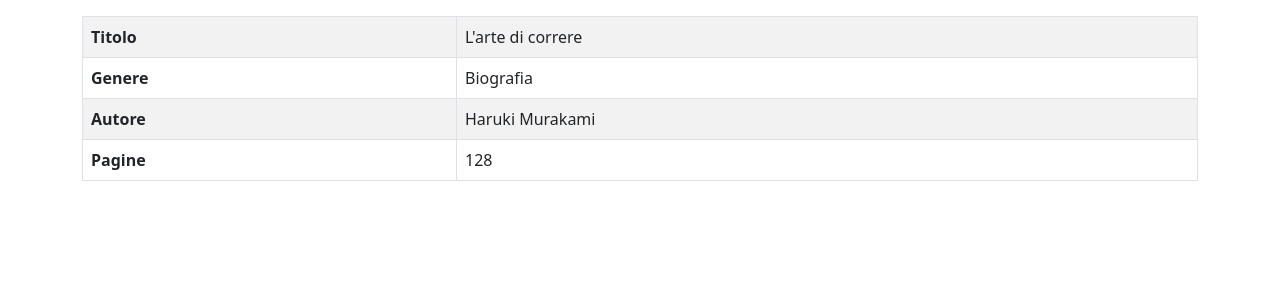
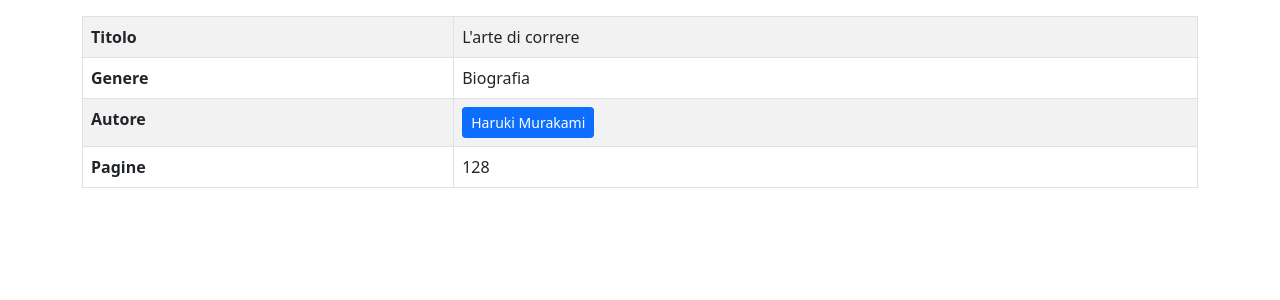
Before and after one commit to e-bertuzzi/django-books, a Django app: page /home/book/1 in a window 1280 px wide. Shown: the part 24-324 px from the top of the page. Run offline with Django 4.2, Linux system fonts and the light colour scheme; data comes from the database, SQL or seed files in the repository.

Commit message:
added button for authors in book.html

```diff
--- a/appbooks/templates/book.html
+++ b/appbooks/templates/book.html
@@ -34,7 +34,7 @@
                     </tr>
                     <tr>
                         <th scope="row">Autore</th>
-                        <td scope="row">{{reading.book.autore}}</th>
+                        <td scope="row"><a class="btn btn-primary btn-sm" href="https://it.wikipedia.org/wiki/{{reading.book.autore}}" target="_blank" role="button">{{reading.book.autore}}</a></td>
                     </tr>
                     <tr>
                         <th scope="row">Pagine</th>
```
